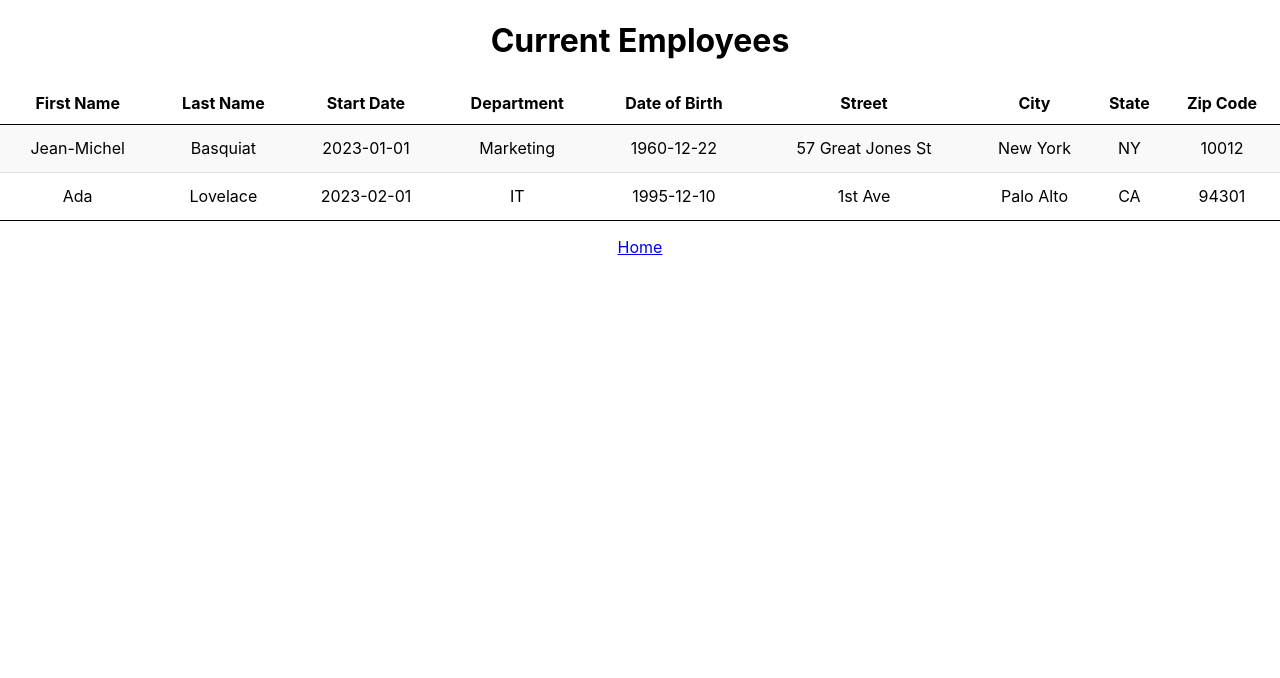
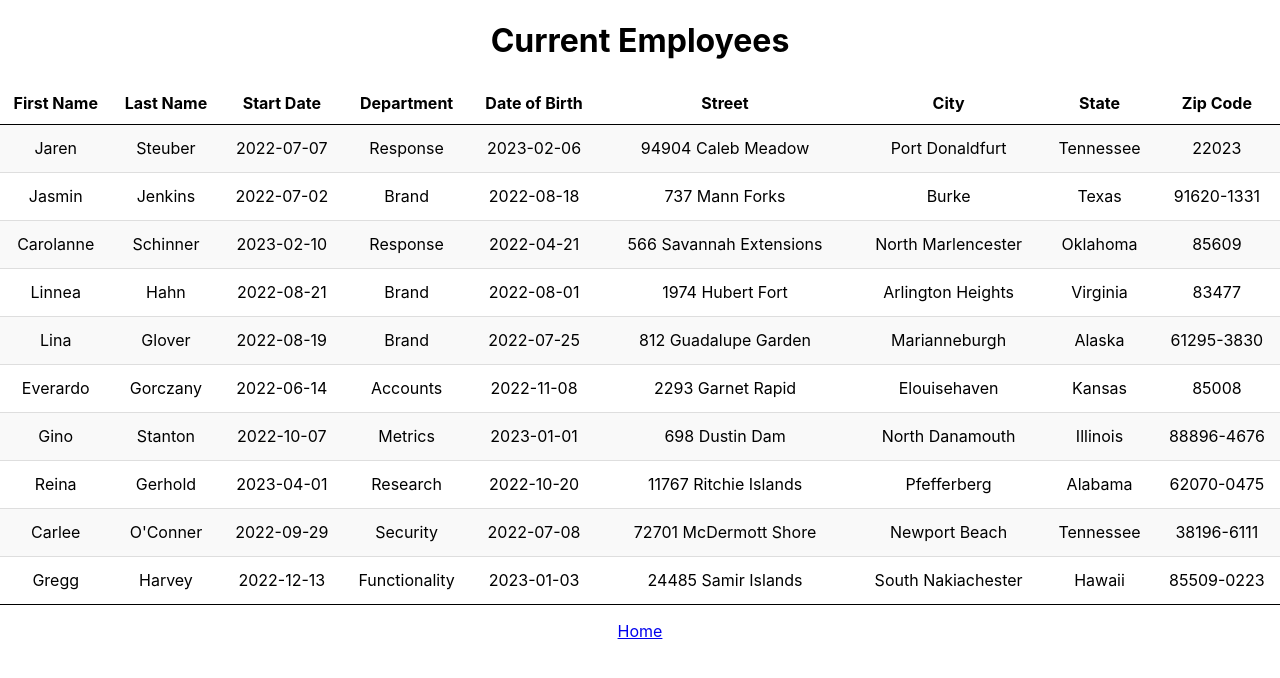
Before and after one commit to JohanPeraldi/HRnet, a React (Create React App) app: page /employee-list in a window 1280 px wide. Shown: the top 678 px of the page. Built offline with nearby package versions, Linux system fonts and the light colour scheme.

Commit message:
Generate 10 random employees with faker

```diff
--- a/package.json
+++ b/package.json
@@ -39,6 +39,7 @@
     ]
   },
   "devDependencies": {
+    "@faker-js/faker": "^7.6.0",
     "eslint": "^8.38.0",
     "eslint-config-prettier": "^8.8.0",
     "eslint-plugin-prettier": "^4.2.1",
--- a/src/data/employees.js
+++ b/src/data/employees.js
@@ -1,32 +1,26 @@
-const employees = [
-  {
-    id: 1,
-    firstName: 'Jean-Michel',
-    lastName: 'Basquiat',
-    startDate: '2023-01-01',
-    department: 'Marketing',
-    dateOfBirth: '1960-12-22',
+import { faker } from '@faker-js/faker';
+
+const employees = [];
+function createEmployee() {
+  return {
+    id: faker.datatype.uuid(),
+    firstName: faker.name.firstName(),
+    lastName: faker.name.lastName(),
+    startDate: faker.date.past().toISOString().slice(0, 10),
+    department: faker.name.jobArea(),
+    dateOfBirth: faker.date.past().toISOString().slice(0, 10),
     address: {
-      street: '57 Great Jones St',
-      city: 'New York',
-      state: 'NY',
-      zip: '10012',
+      street: faker.address.streetAddress(),
+      city: faker.address.city(),
+      state: faker.address.state(),
+      zip: faker.address.zipCode(),
     },
-  },
-  {
-    id: 2,
-    firstName: 'Ada',
-    lastName: 'Lovelace',
-    startDate: '2023-02-01',
-    department: 'IT',
-    dateOfBirth: '1995-12-10',
-    address: {
-      street: '1st Ave',
-      city: 'Palo Alto',
-      state: 'CA',
-      zip: '94301',
-    },
-  },
-];
+  };
+}
+// Create 10 employees
+for (let i = 0; i < 10; i++) {
+  employees.push(createEmployee());
+}
+console.log(employees);
 
 export default employees;
```
Also changed, not shown: 1 other file (tests, documents, lock files or other folders).
